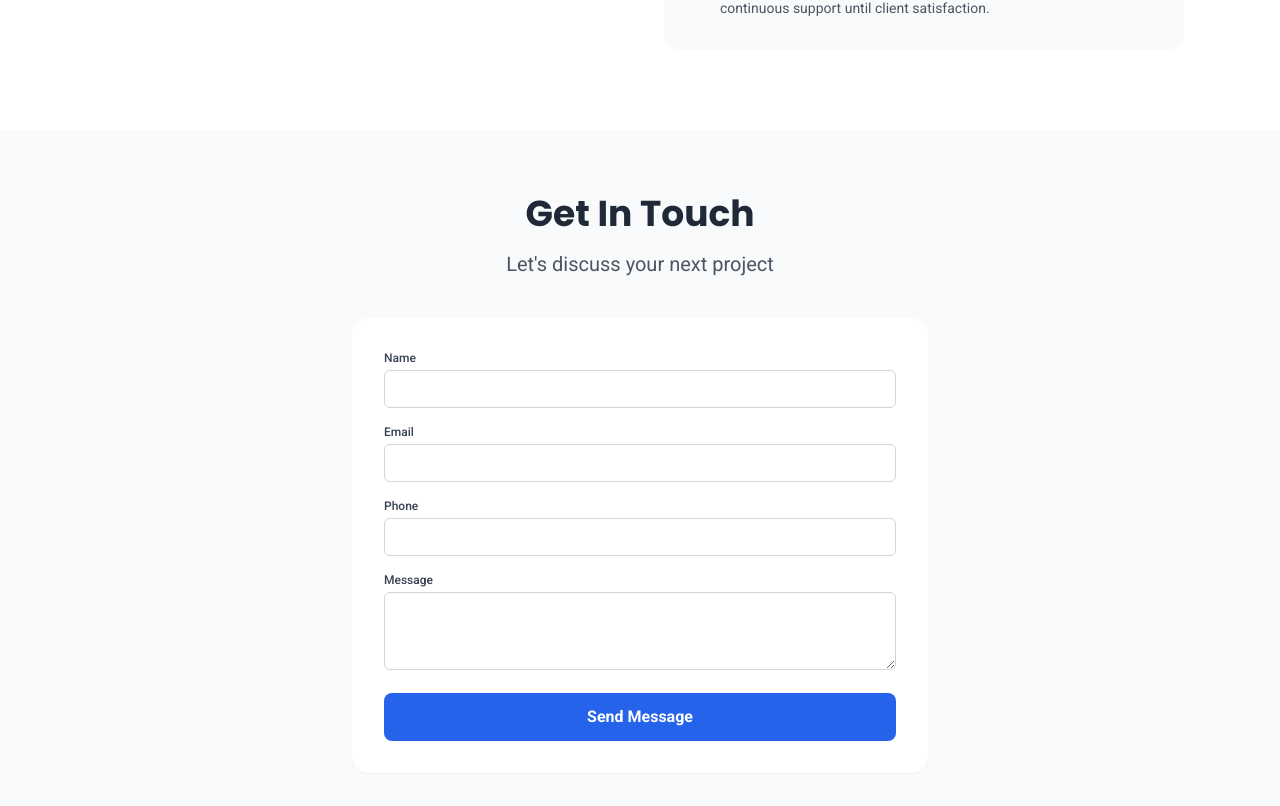
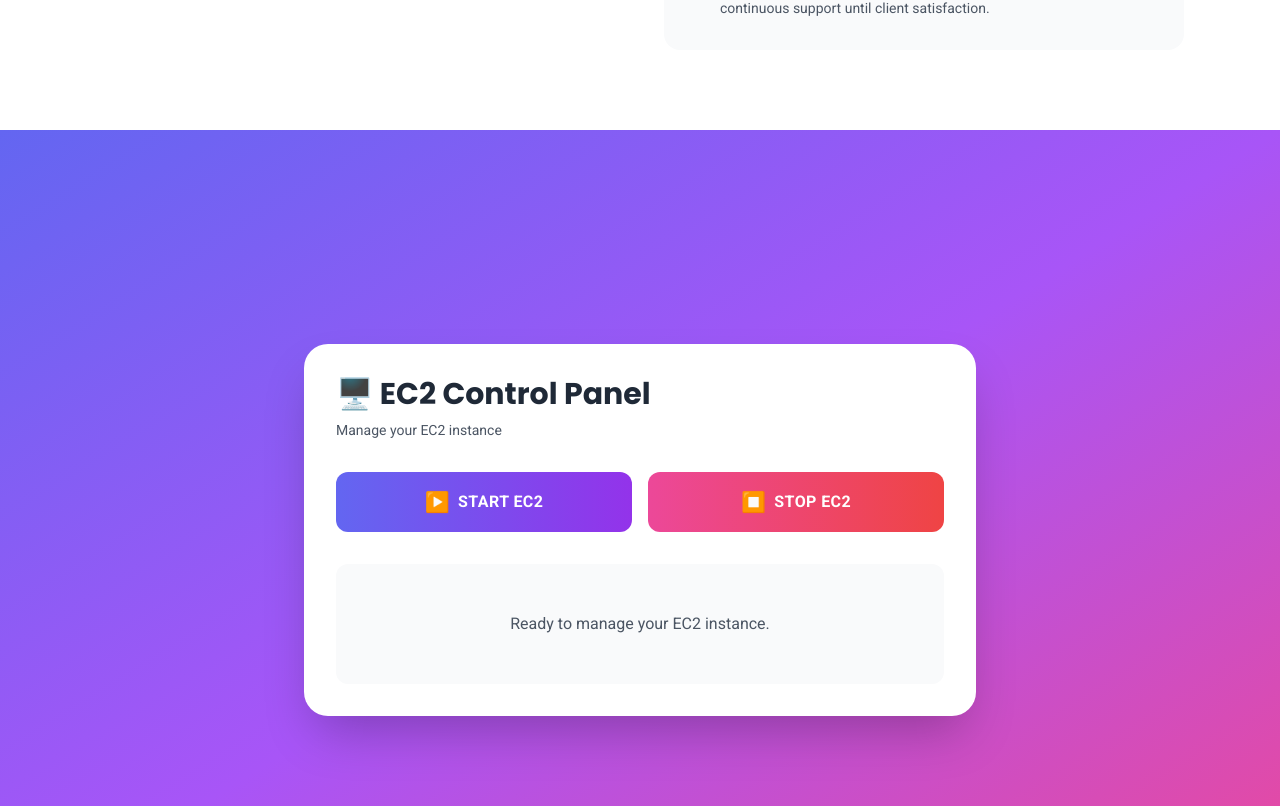
Before and after one commit to SanjayPAcharya/portfolio, a React (Vite) app: page / in a window 1280 px wide. Shown: the part 1454-2260 px from the top of the page. Built offline with nearby package versions, Linux system fonts and the light colour scheme.

Commit message:
- for project EC2 controls

```diff
--- a/src/App.tsx
+++ b/src/App.tsx
@@ -7,6 +7,7 @@ import About from './components/About';
 // import Projects from './components/Projects';
 import Contact from './components/Contact';
 import Footer from './components/Footer';
+import EC2Control from './components/EC2Control';
 
 function App() {
   return (
@@ -18,6 +19,7 @@ function App() {
         {/* <Experience /> */}
         {/* <Skills /> */}
         {/* <Projects /> */}
+        <EC2Control/>
         <Contact />
       </main>
       <Footer />
--- /dev/null
+++ b/src/components/EC2Control.tsx
@@ -0,0 +1,211 @@
+import { useState } from 'react';
+
+interface EC2Response {
+  message: string;
+  state: string;
+  instance_id: string;
+  public_ip?: string;
+  client_url?: string;
+  api_url?: string;
+  note?: string;
+  domains_updated?: string[];
+  error?: string;
+}
+
+const EC2Control = () => {
+  const [loading, setLoading] = useState(false);
+  const [response, setResponse] = useState<EC2Response | null>(null);
+  const [error, setError] = useState<string>('');
+  const [responseType, setResponseType] = useState<'success' | 'error' | 'loading' | ''>('');
+
+  // Replace these with your actual endpoints / secret
+  const START_URL = 'https://jgcyebh6q74ypknshfv3f7ow2e0meijx.lambda-url.us-east-1.on.aws/';
+  const STOP_URL = 'https://yc5v7z2sf2hmoh2uybzwh3afr40ubepl.lambda-url.us-east-1.on.aws/';
+  const SECRET_KEY = 'a7b3c9d2e5f1g8h4i6j0k2l5m9n3p7q1r4s8t2u6v0w3x7y1z5';
+
+  const handleStart = async () => {
+    setLoading(true);
+    setResponseType('loading');
+    setError('⏳ Starting EC2 instance... This may take 1-2 minutes.');
+    setResponse(null);
+
+    try {
+      const res = await fetch(START_URL, {
+        method: 'POST',
+        headers: {
+          'Content-Type': 'application/json',
+          'x-custom-auth': SECRET_KEY,
+        },
+      });
+
+      if (!res.ok) {
+        const errorText = await res.text();
+        throw new Error(`HTTP ${res.status}: ${errorText}`);
+      }
+
+      const data: EC2Response = await res.json();
+
+      setResponseType('success');
+      setError('');
+      setResponse(data);
+    } catch (err: unknown) {
+      setResponseType('error');
+      setError(`❌ Error: ${err instanceof Error ? err.message : 'Unknown error'}`);
+      setResponse(null);
+      // Keep console for debugging
+      // eslint-disable-next-line no-console
+      console.error('Start error:', err);
+    } finally {
+      setLoading(false);
+    }
+  };
+
+  const handleStop = async () => {
+    const confirmed = window.confirm(
+      '⚠️ Stop EC2 instance?\n\nYour applications will become unavailable until you start it again.'
+    );
+
+    if (!confirmed) return;
+
+    setLoading(true);
+    setResponseType('loading');
+    setError('⏳ Stopping EC2 instance...');
+    setResponse(null);
+
+    try {
+      const res = await fetch(STOP_URL, {
+        method: 'POST',
+        headers: {
+          'Content-Type': 'application/json',
+          'x-custom-auth': SECRET_KEY,
+        },
+      });
+
+      if (!res.ok) {
+        const errorText = await res.text();
+        throw new Error(`HTTP ${res.status}: ${errorText}`);
+      }
+
+      const data: EC2Response = await res.json();
+
+      setResponseType('success');
+      setError('');
+      setResponse(data);
+    } catch (err: unknown) {
+      setResponseType('error');
+      setError(`❌ Error: ${err instanceof Error ? err.message : 'Unknown error'}`);
+      setResponse(null);
+      // eslint-disable-next-line no-console
+      console.error('Stop error:', err);
+    } finally {
+      setLoading(false);
+    }
+  };
+
+  return (
+    <div className="min-h-screen flex items-center justify-center bg-gradient-to-br from-indigo-500 via-purple-500 to-pink-500 p-4">
+      <div className="bg-white rounded-3xl shadow-2xl p-8 w-full max-w-2xl">
+        <div className="mb-8">
+          <h1 className="text-3xl font-bold text-gray-800 mb-2">🖥️ EC2 Control Panel</h1>
+          <p className="text-gray-600 text-sm">Manage your EC2 instance</p>
+        </div>
+
+        <div className="flex gap-4 mb-8">
+          <button
+            onClick={handleStart}
+            disabled={loading}
+            className="flex-1 bg-gradient-to-r from-indigo-500 to-purple-600 hover:from-indigo-600 hover:to-purple-700 text-white font-semibold py-4 px-6 rounded-xl transition-all duration-300 disabled:opacity-50 disabled:cursor-not-allowed hover:shadow-lg hover:-translate-y-0.5 active:translate-y-0 flex items-center justify-center gap-2 uppercase tracking-wide"
+          >
+            <span className="text-xl">▶️</span>
+            {loading && responseType === 'loading' && error.includes('Starting') ? 'Starting...' : 'Start EC2'}
+          </button>
+
+          <button
+            onClick={handleStop}
+            disabled={loading}
+            className="flex-1 bg-gradient-to-r from-pink-500 to-red-500 hover:from-pink-600 hover:to-red-600 text-white font-semibold py-4 px-6 rounded-xl transition-all duration-300 disabled:opacity-50 disabled:cursor-not-allowed hover:shadow-lg hover:-translate-y-0.5 active:translate-y-0 flex items-center justify-center gap-2 uppercase tracking-wide"
+          >
+            <span className="text-xl">⏹️</span>
+            {loading && responseType === 'loading' && error.includes('Stopping') ? 'Stopping...' : 'Stop EC2'}
+          </button>
+        </div>
+
+        {(error || response) && (
+          <div
+            className={`rounded-xl p-6 min-h-[120px] font-mono text-sm leading-relaxed ${
+              responseType === 'loading'
+                ? 'bg-blue-50 text-blue-600 border-l-4 border-blue-500 animate-pulse'
+                : responseType === 'success'
+                ? 'bg-green-50 text-green-700 border-l-4 border-green-500'
+                : responseType === 'error'
+                ? 'bg-red-50 text-red-700 border-l-4 border-red-500'
+                : 'bg-gray-50 text-gray-700'
+            }`}
+          >
+            {error && <div className="whitespace-pre-line">{error}</div>}
+
+            {response && (
+              <div className="space-y-3">
+                <div className="font-bold text-base">✅ {response.message}</div>
+
+                <div className="space-y-1">
+                  <div>
+                    <span className="font-semibold">Instance ID:</span> {response.instance_id}
+                  </div>
+                  {response.public_ip && (
+                    <div>
+                      <span className="font-semibold">Public IP:</span> {response.public_ip}
+                    </div>
+                  )}
+                  <div>
+                    <span className="font-semibold">State:</span>{' '}
+                    <span className="inline-flex items-center px-2 py-1 rounded-md bg-green-100 text-green-800 text-xs font-semibold">
+                      {response.state}
+                    </span>
+                  </div>
+                </div>
+
+                {response.note && (
+                  <div className="mt-3 p-3 bg-blue-50 rounded-lg text-blue-700 text-xs">⏰ {response.note}</div>
+                )}
+
+                {(response.client_url || response.api_url) && (
+                  <div className="mt-4 space-y-2">
+                    {response.client_url && (
+                      <a
+                        href={response.client_url}
+                        target="_blank"
+                        rel="noopener noreferrer"
+                        className="block text-indigo-600 hover:text-indigo-800 font-semibold hover:underline"
+                      >
+                        🌐 Open Client Application →
+                      </a>
+                    )}
+                    {response.api_url && (
+                      <a
+                        href={response.api_url}
+                        target="_blank"
+                        rel="noopener noreferrer"
+                        className="block text-indigo-600 hover:text-indigo-800 font-semibold hover:underline"
+                      >
+                        🔗 Open API Endpoint →
+                      </a>
+                    )}
+                  </div>
+                )}
+              </div>
+            )}
+          </div>
+        )}
+
+        {!error && !response && (
+          <div className="rounded-xl p-6 bg-gray-50 text-gray-600 text-center min-h-[120px] flex items-center justify-center">
+            Ready to manage your EC2 instance.
+          </div>
+        )}
+      </div>
+    </div>
+  );
+};
+
+export default EC2Control;
```
